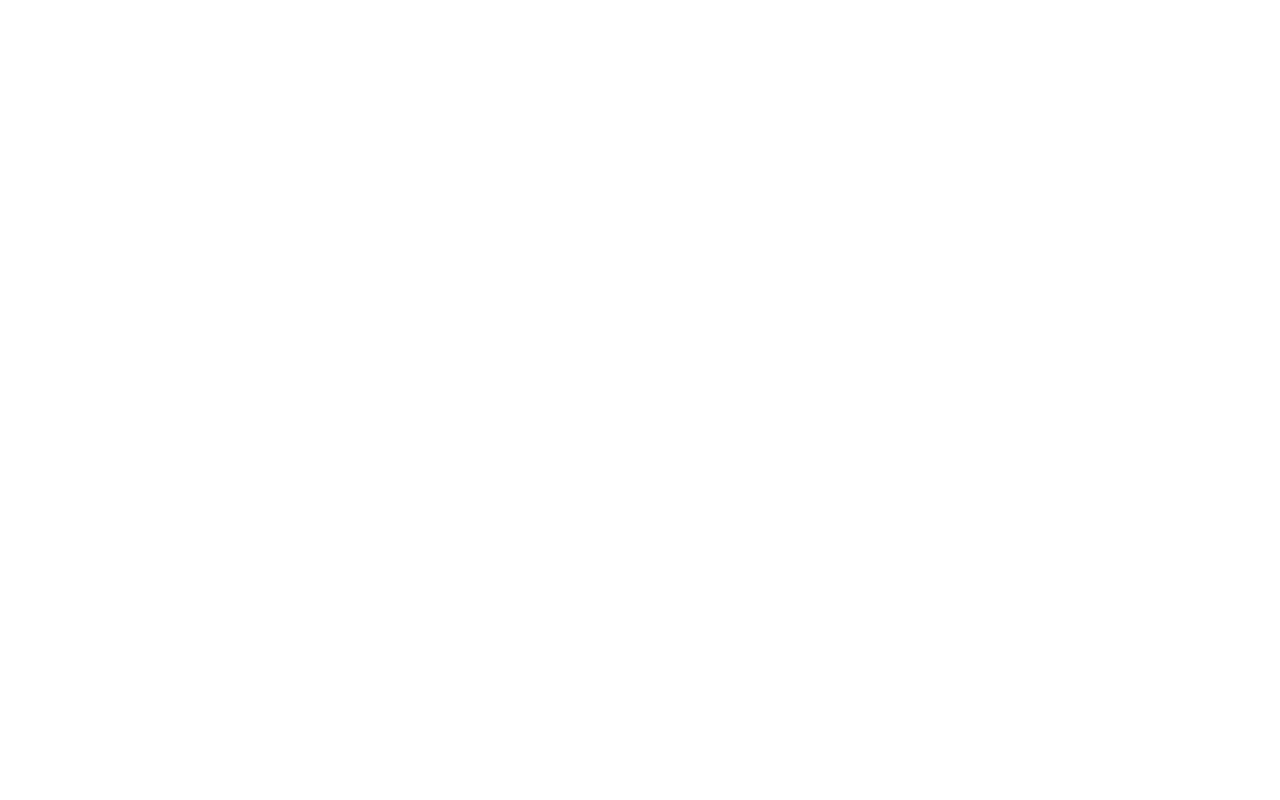
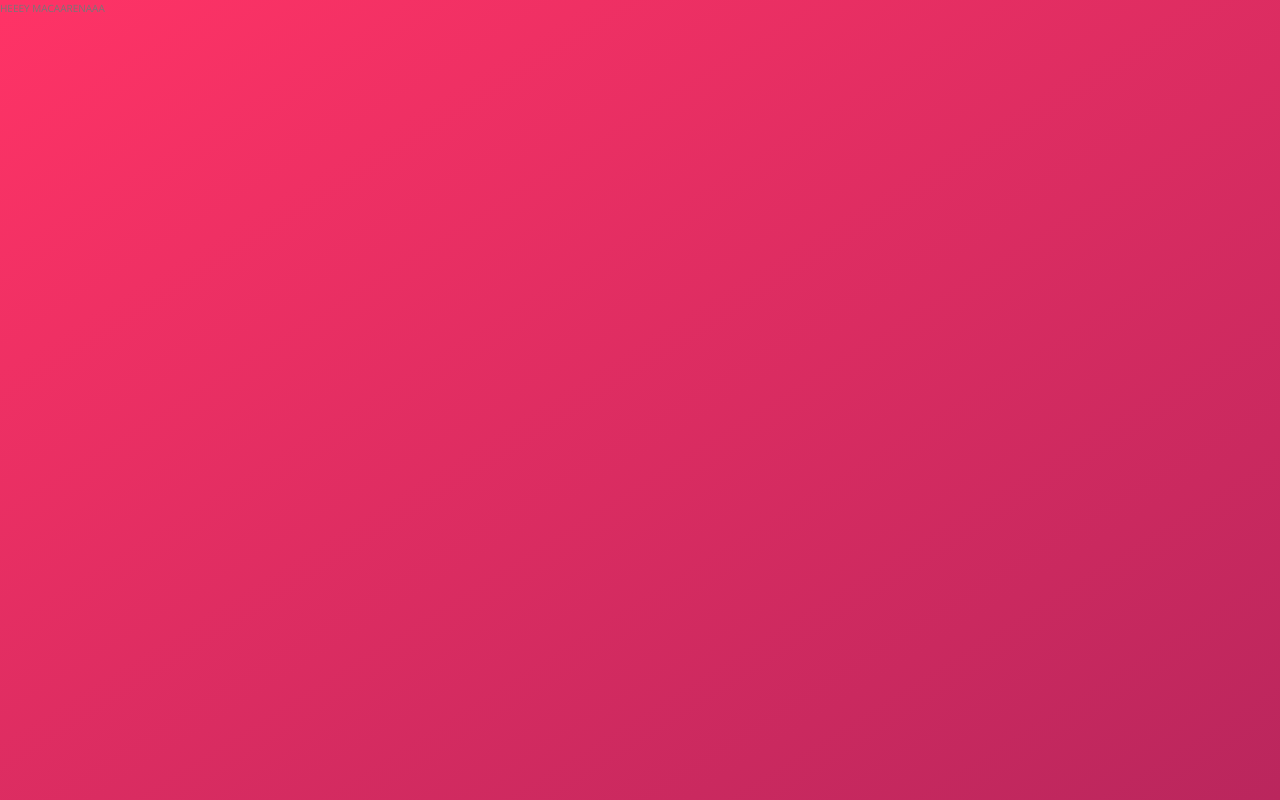
Before and after one commit to idamian23/full-ninhursag-repo, a website: page trillo_flexbox/index.html in a window 1280 px wide. Drawn offline with nearby package versions, Linux system fonts and the light colour scheme.

Commit message:
starting trillo project

```diff
--- a/trillo_flexbox/index.html
+++ b/trillo_flexbox/index.html
@@ -1,16 +1,19 @@
 <!DOCTYPE html>
 <html lang="en">
     <head>
-        <meta charset="UTF-8">
-        <meta name="viewport" content="width=device-width, initial-scale=1.0">
+        <meta charset="UTF-8" />
+        <meta name="viewport" content="width=device-width, initial-scale=1.0" />
 
-        <link href="https://fonts.googleapis.com/css?family=Open+Sans:300,400,600" rel="stylesheet">
-        <link rel="stylesheet" href="css/style.css">
-        <link rel="shortcut icon" type="image/png" href="img/favicon.png">
+        <link
+            href="https://fonts.googleapis.com/css?family=Open+Sans:300,400,600"
+            rel="stylesheet"
+        />
+        <link rel="stylesheet" href="css/style.css" />
+        <link rel="shortcut icon" type="image/png" href="img/favicon.png" />
 
         <title>trillo &mdash; Your all-in-one booking app</title>
     </head>
     <body>
-
+        <div>HEEEY MACAARENAAA</div>
     </body>
 </html>
--- a/trillo_flexbox/package.json
+++ b/trillo_flexbox/package.json
@@ -1,13 +1,12 @@
 {
-  "name": "natours",
+    "name": "trillo",
     "version": "1.0.0",
-  "description": "Landing page for natours",
+    "description": "Landing page for trillo",
     "main": "index.js",
     "scripts": {
         "watch:sass": "node-sass sass/main.scss css/style.css -w",
         "devserver": "live-server",
         "start": "npm-run-all --parallel devserver watch:sass",
-
         "compile:sass": "node-sass sass/main.scss css/style.comp.css",
         "concat:css": "concat -o css/style.concat.css css/icon-font.css css/style.comp.css",
         "prefix:css": "postcss --use autoprefixer -b 'last 10 versions' css/style.concat.css -o css/style.prefix.css",
--- /dev/null
+++ b/trillo_flexbox/sass/_base.scss
@@ -0,0 +1,62 @@
+/*
+COLORS
+
+Primary: #eb2f64
+Primary light: #FF3366
+Primary dark: #BA265D
+
+Grey light 1: #faf9f9
+Grey light 2: #f4f2f2
+Grey light 3: #f0eeee
+Grey light 4: #ccc
+
+Grey dark 1: #333
+Grey dark 2: #777
+Grey dark 3: #999
+
+*/
+:root {
+    --color-primary: #eb2f64;
+    --color-primary-light: #ff3366;
+    --color-primary-dark: #ba265d;
+
+    --color-grey-ligh-1: #faf9f9;
+    --color-grey-ligh-2: #f4f2f2;
+    --color-grey-ligh-3: #f0eeee;
+    --color-grey-ligh-4: #ccc;
+
+    --color-grey-dark-1: #333;
+    --color-grey-dark-2: #777;
+    --color-grey-dark-3: #999;
+}
+
+* {
+    margin: 0;
+    padding: 0;
+}
+
+*,
+*::after,
+*::before {
+    box-sizing: inherit;
+}
+
+html {
+    box-sizing: border-box;
+    font-size: 62.5%; // 1rem = 10px 10px/16px = 62.5%
+}
+
+body {
+    font-family: "Open Sans", sans-serif;
+    font-weight: 400;
+    line-height: 1.6;
+    color: var(--color-grey-dark-2);
+    background-image: linear-gradient(
+        to right bottom,
+        var(--color-primary-light),
+        var(--color-primary-dark)
+    );
+    background-size: cover;
+    background-repeat: no-repeat;
+    min-height: 100vh;
+}
--- a/trillo_flexbox/sass/main.scss
+++ b/trillo_flexbox/sass/main.scss
@@ -1,17 +1,3 @@
-/*
-COLORS
-
-Primary: #eb2f64
-Primary light: #FF3366
-Primary dark: #BA265D
-
-Grey light 1: #faf9f9
-Grey light 2: #f4f2f2
-Grey light 3: #f0eeee
-Grey light 4: #ccc
-
-Grey dark 1: #333
-Grey dark 2: #777
-Grey dark 3: #999
-
-*/
+@import "base";
+@import "layout";
+@import "components";
```
Also changed, not shown: trillo_flexbox/css/style.css, trillo_flexbox/sass/_components.scss (added), trillo_flexbox/sass/_layout.scss (added), 1 other file. Lines whose indentation alone changed are shown as unchanged.
